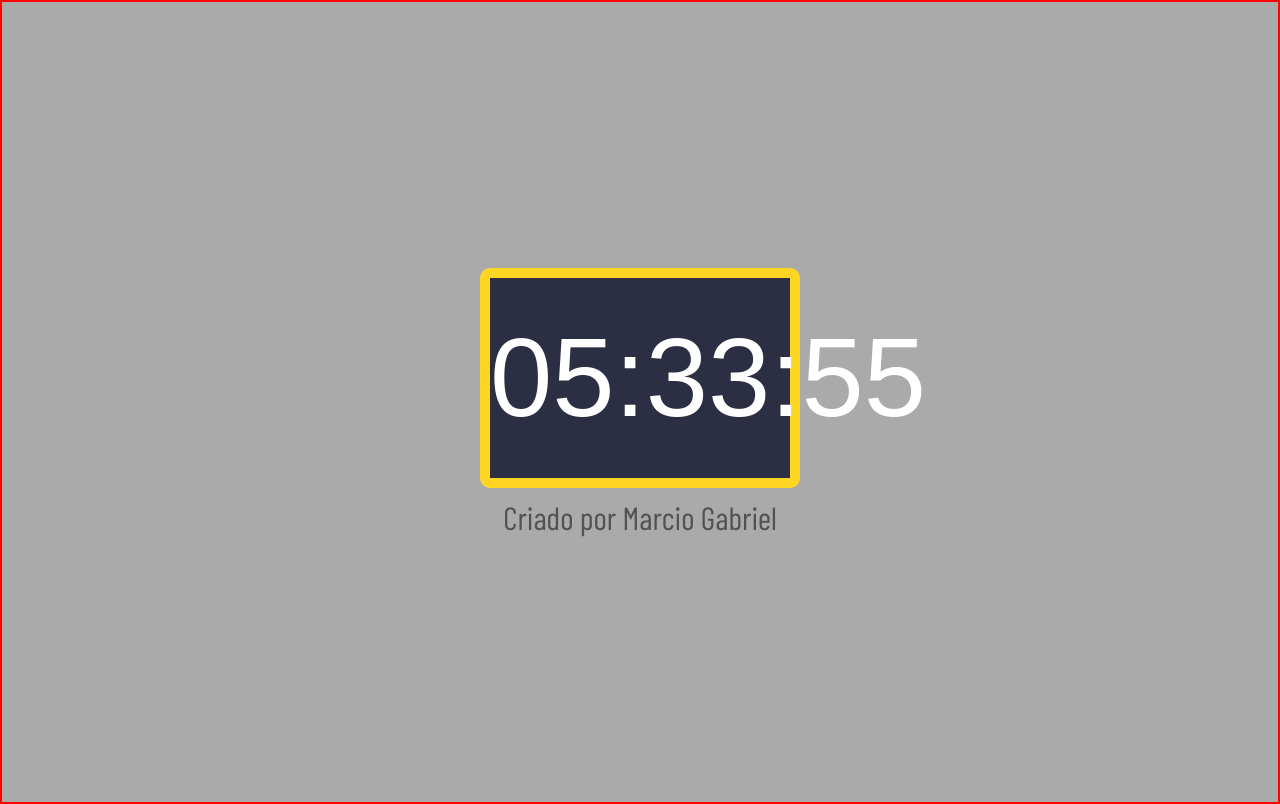
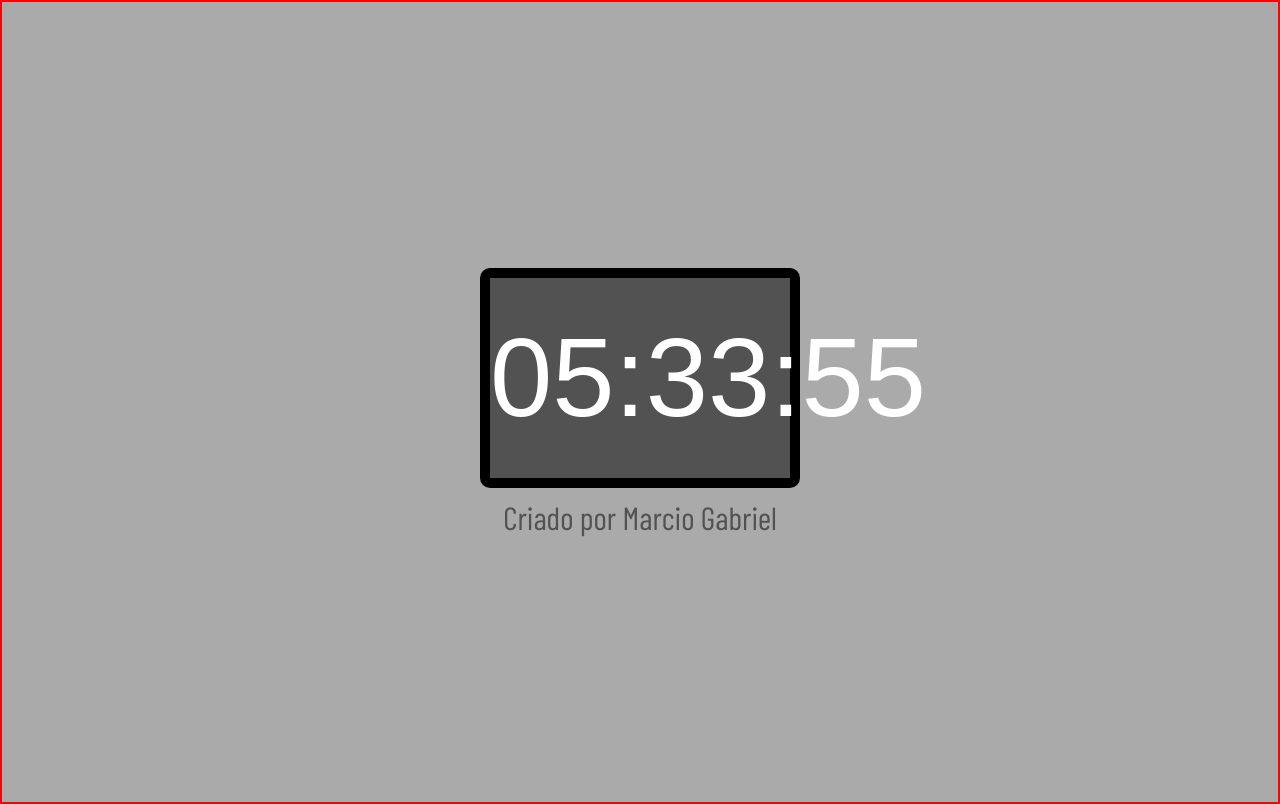
Before and after one commit to Marcio-Gabriel20/Digital_Watch, a plain HTML site: page index.html in a window 1280 px wide. Drawn offline with nearby package versions, Linux system fonts and the light colour scheme; a web font is replaced by a local one.

Commit message:
commit 3
Algumas correções e adições

```diff
--- a/_css/style.css
+++ b/_css/style.css
@@ -14,8 +14,8 @@
 }
 
 .display {
-    background-color: #2C2E43;
-    border: 10px solid #FFD523;
+    background-color: rgb(82, 82, 82);
+    border: 10px solid #000;
     width: 300px;
     height: 200px;
     text-align: center;
--- a/index.html
+++ b/index.html
@@ -8,6 +8,7 @@
     <link rel="preconnect" href="https://fonts.googleapis.com">
     <link rel="preconnect" href="https://fonts.gstatic.com" crossorigin>
     <link href="https://fonts.googleapis.com/css2?family=Barlow+Condensed&family=Qahiri&display=swap" rel="stylesheet">
+    <link rel="shortcut icon" href="_imgs/relogio.png" type="image/x-icon">
     <title>Digital Watch</title>
 </head>
 <body>
```
Also changed, not shown: _imgs/relogio.png (added), favicon.ico (added).
